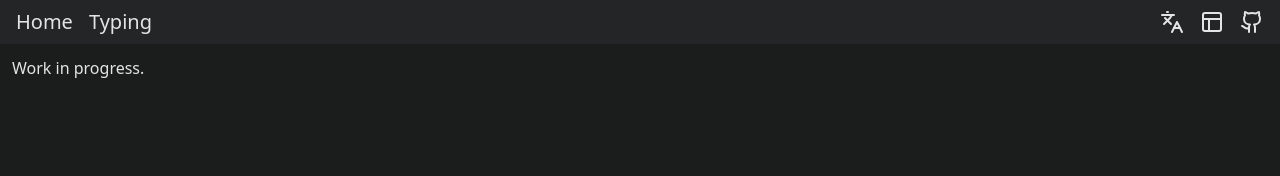
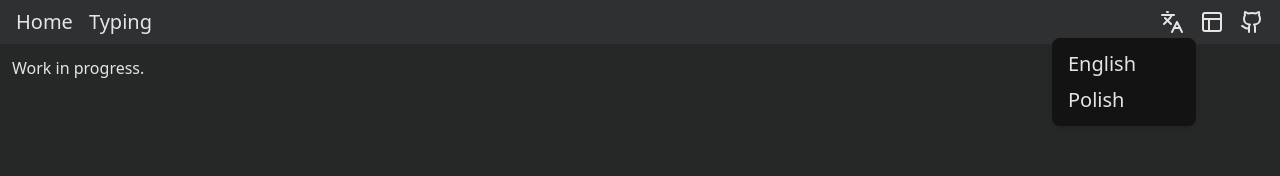
Before and after one commit to BeetMacol/website, a Next.js app: page / in a window 1280 px wide. Both pictures are taken after a click on the element 1172 px from the left and 22 px from the top of the page. Shown: the top 176 px of the page. Built offline with nearby package versions, Linux system fonts and the light colour scheme.

Commit message:
Add languages dropdown

```diff
--- a/src/components/layout.tsx
+++ b/src/components/layout.tsx
@@ -1,10 +1,17 @@
-import React, { Component } from "react";
+import React, { Component, MouseEvent, MouseEventHandler } from "react";
 import Head from "next/head";
 import * as lucide from "lucide-react";
 import Link from "next/link";
 
+let languagesDropdown: DropdownMenu;
+let dropdownScreenOverlay: DropdownScreenOverlay;
+
 export default class Layout extends Component {
 	render() {
+		function toggleDropdown() {
+			languagesDropdown.toggle();
+		}
+
 		return (
 			<div className="bg-primary min-h-screen text-primary">
 				<Head>
@@ -19,22 +26,37 @@ export default class Layout extends Component {
 					<div className="w-full my-auto flex space-x-4 flex-row-reverse space-x-reverse">
 						<LinkNavLi href="https://github.com/BeetMacol/website" blank={true}><lucide.Github /></LinkNavLi>
 						<NavLi><lucide.Layout /></NavLi>
-						<NavLi><lucide.Languages /></NavLi>
+
+						<NavLi onClick={toggleDropdown}>
+							<div className="relative z-10">
+								<lucide.Languages />
+								<DropdownMenu width={36} additionalClasses="-right-3 mt-1 dropdown1">
+									<DropdownItem>English</DropdownItem>
+									<DropdownItem>Polish</DropdownItem>
+								</DropdownMenu>
+							</div>
+						</NavLi>
 					</div>
 				</nav>
 
 				<div className="flex-grow p-3">
 					{this.props.children}
 				</div>
+
+				<DropdownScreenOverlay />
 			</div>
 		)
 	}
 }
 
-class NavLi extends Component {
+class NavLi extends Component<{onClick: MouseEventHandler}> {
+	static defaultProps = {
+		onClick: null
+	}
+
 	render() {
 		return (
-			<div className="hover:underline hover:text-select transition cursor-pointer">
+			<div className="hover:underline hover:text-select transition cursor-pointer" onClick={this.props.onClick}>
 				{this.props.children}
 			</div>
 		)
@@ -58,3 +80,66 @@ class LinkNavLi extends Component<{href: string, blank: boolean}> {
 		)
 	}
 }
+
+class DropdownMenu extends Component<{width: number, additionalClasses: string}, {open: boolean}> {
+	static defaultProps = {
+		width: 48,
+		additionalClasses: ''
+	}
+
+	constructor(props: {width: number, additionalClasses: string}) {
+		super(props);
+		this.state = {open: false};
+		languagesDropdown = this; // this will be changed as soon as other dropdown(s) will be added lol
+	}
+
+	setOpen(open: boolean) {
+		this.setState({open: open});
+		dropdownScreenOverlay.setOpen(open);
+	}
+
+	toggle() {
+		this.setOpen(!this.state.open);
+	}
+
+	render() {
+		return (
+			<div className={"w-" + this.props.width + " bg-tertiary rounded-lg py-2 shadow-md absolute " + this.props.additionalClasses + (this.state.open?"":" hidden")}>
+				{this.props.children}
+			</div>
+		)
+	}
+}
+
+class DropdownItem extends Component {
+	render() {
+		return (
+			<div className="px-4 py-1 cursor-pointer hover:bg-tertiary-hov">
+				{this.props.children}
+			</div>
+		)
+	}
+}
+
+class DropdownScreenOverlay extends Component<{}, {open: boolean}> {
+	constructor(props: {}) {
+		super(props);
+		this.state = {open: false}
+		dropdownScreenOverlay = this;
+	}
+
+	setOpen(open: boolean) {
+		this.setState({open: open});
+	}
+
+	onClick() {
+		dropdownScreenOverlay.setOpen(false);
+		languagesDropdown.setOpen(false); // remember to change this to something like activeDropdown.setOpen, when you will add another dropdown
+	}
+
+	render() {
+		return (
+			<div className={"fixed top-0 right-0 bottom-0 left-0 bg-white opacity-5" + (this.state.open?"":" hidden")} onClick={this.onClick}></div>
+		)
+	}
+}
--- a/tailwind.config.js
+++ b/tailwind.config.js
@@ -1,11 +1,15 @@
 module.exports = {
-  purge: [], // it was breaking css in production but it was like that: './pages/**/*.{js,ts,jsx,tsx}', './components/**/*.{js,ts,jsx,tsx}'
+  purge: false, // it was breaking css in production but it was like that: './pages/**/*.{js,ts,jsx,tsx}', './components/**/*.{js,ts,jsx,tsx}'
   darkMode: false, // or 'media' or 'class'
   theme: {
     backgroundColor: {
       'primary': '#1b1c1c',
       'secondary': '#232526',
-      'tertiary': '#030303'
+      'tertiary': '#131313',
+      'tertiary-hov': '#1a1a1a',
+      'tertiary-act': '#1d221d',
+      'black': '#000000',
+      'white': '#ffffff'
     },
     textColor: {
       'primary': '#e4e4e4',
```
